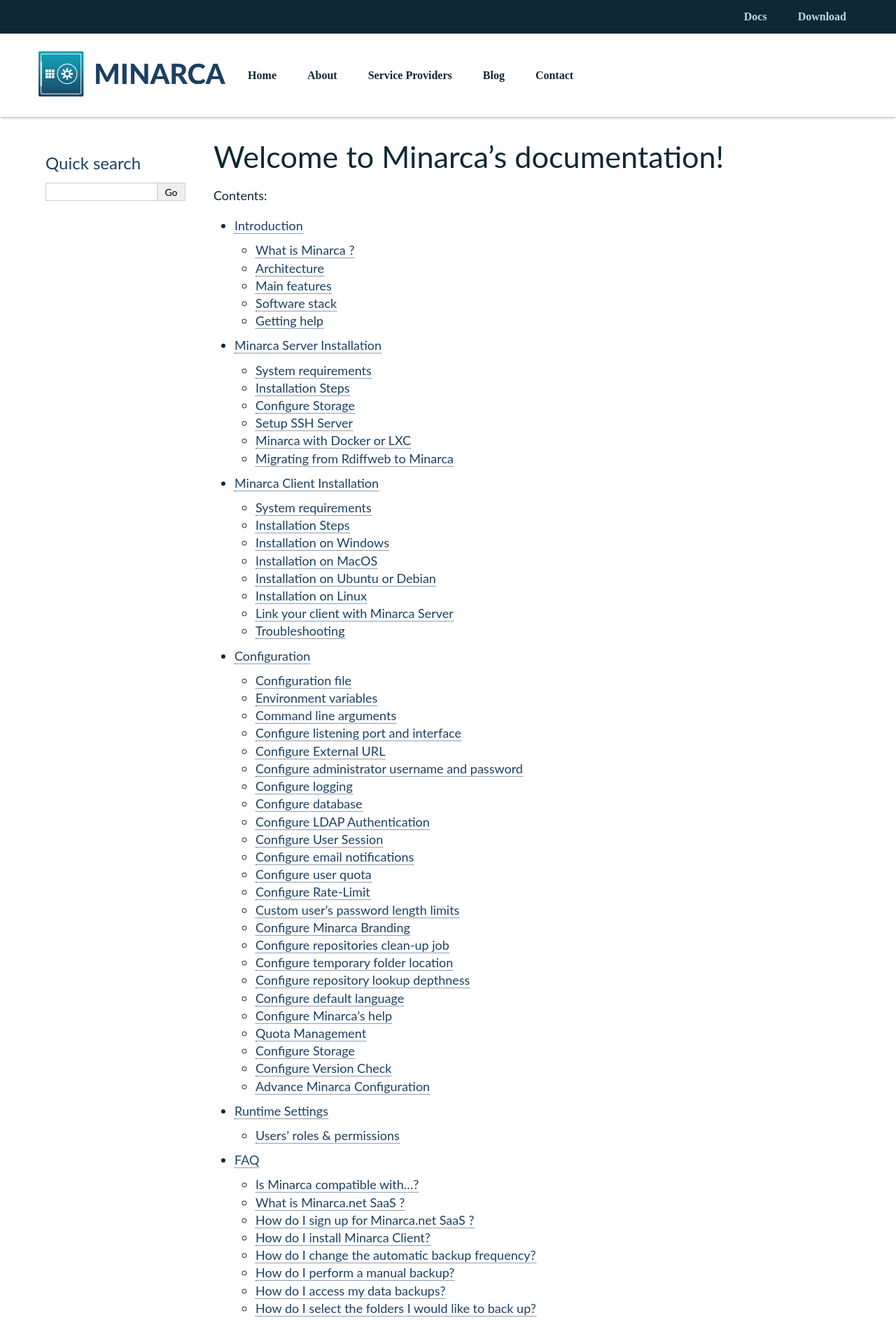
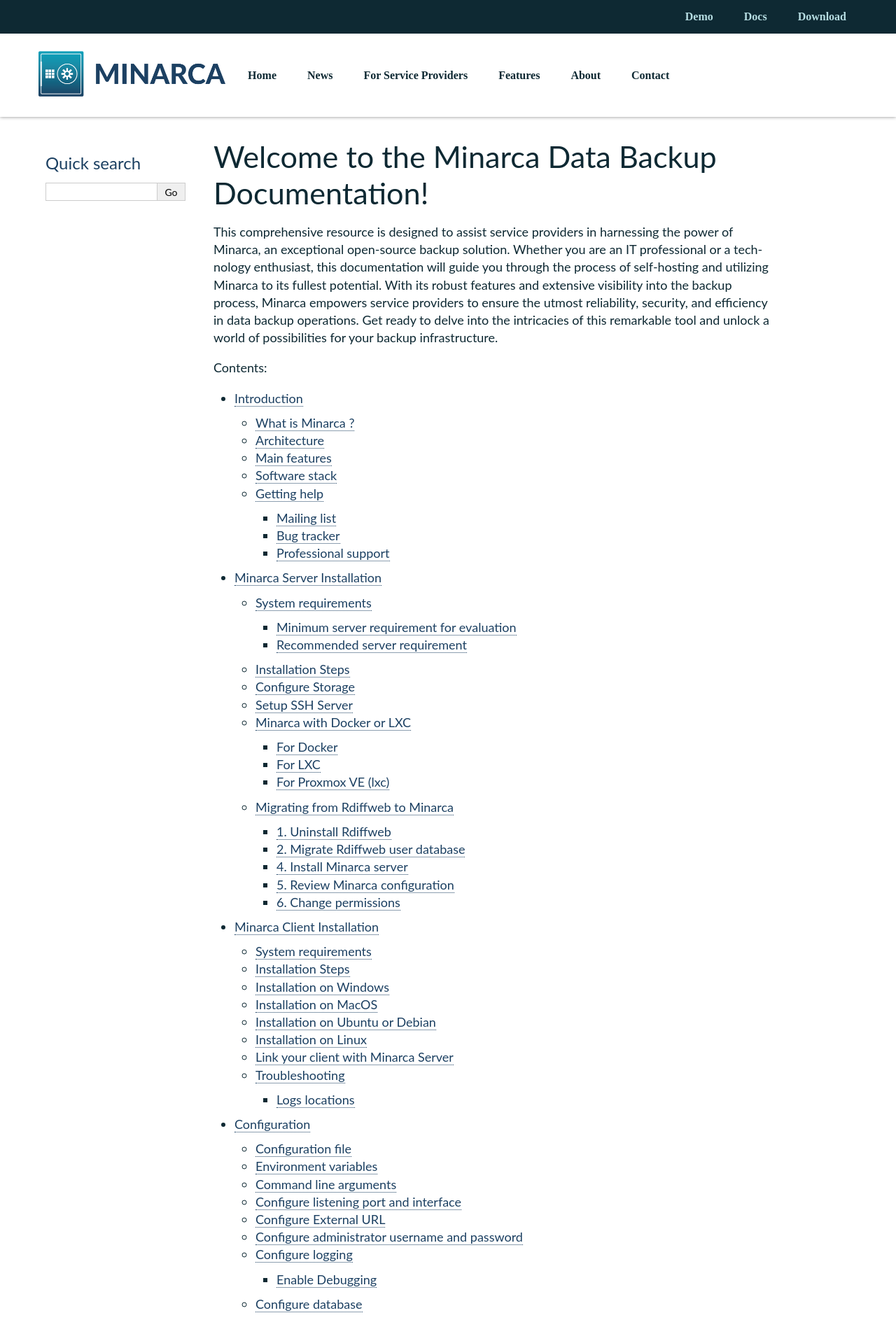
Before and after one commit to ikus060/minarca, a Sphinx documentation site: the page built from doc/index.rst, in a window 1280 px wide. Shown: the top 1886 px of the page at 70% size. Built offline with Sphinx 7.4.7, drawn with Linux system fonts in a browser that asks for light colours; some of the changed text lies outside the part shown.

Commit message:
Update documentation format

```diff
--- a/doc/_templates/layout.html
+++ b/doc/_templates/layout.html
@@ -33,15 +33,22 @@
         color: #0E2933;
         text-decoration: none;
     }
+
     @media screen and (max-width: 875px) {
         header {
             display: none;
         }
     }
+
+    div.sphinxsidebar a {
+        color: #1C4062;
+    }
 </style>
 <header style="box-shadow: 0px 0px 5px #888888">
     <div style="background-color: #0E2933;padding: 15px;text-align: right; display: flex;">
         <div style="width: 1170px; margin: auto">
+            <a href="https://minarca.org/en_CA/demo" class="secondary-nav-link">Demo</a>
+            &nbsp;
             <a href="https://www.ikus-soft.com/archive/minarca/doc/" class="secondary-nav-link">Docs</a>
             &nbsp;
             <a href="https://minarca.org/en_CA/download" class="secondary-nav-link">Download</a>
@@ -55,11 +62,13 @@
             <div>
                 <a href="https://minarca.org/" class="nav-link">Home</a>
                 &nbsp;
+                <a href="https://minarca.org/en_CA/blog" class="nav-link">News</a>
+                &nbsp;
+                <a href="https://minarca.org/en_CA/our-services" class="nav-link">For Service Providers</a>
+                &nbsp;
+                <a href="https://minarca.org/en_CA/features" class="nav-link">Features</a>
+                &nbsp;
                 <a href="https://minarca.org/en_CA/about-minarca" class="nav-link">About</a>
-                &nbsp;
-                <a href="https://minarca.org/en_CA/our-services" class="nav-link">Service Providers</a>
-                &nbsp;
-                <a href="https://minarca.org/en_CA/blog" class="nav-link">Blog</a>
                 &nbsp;
                 <a href="https://minarca.org/en_CA/contactus" class="nav-link">Contact</a>
             </div>
--- a/doc/conf.py
+++ b/doc/conf.py
@@ -20,7 +20,7 @@
 
 # -- Project information -----------------------------------------------------
 
-project = 'Minarca’s documentation'
+project = 'Minarca documentation'
 copyright = 'Copyright (C) 2023 IKUS Software. All rights reserved.'
 author = 'Patrik Dufresne'
 
@@ -70,9 +70,10 @@
     'body_text': '#0E2933',
     'extra_nav_links' : {
         'Home': 'https://minarca.org/',
+        'For Service Providers': 'https://minarca.org/en_CA/our-services',
+        'News': 'https://minarca.org/en_CA/blog',
+        'Features': 'https://minarca.org/en_CA/features',
         'About': 'https://minarca.org/en_CA/about-minarca',
-        'Our Service': 'https://minarca.org/en_CA/our-services',
-        'Blog': 'https://minarca.org/en_CA/blog',
         'Contact Us': 'https://minarca.org/en_CA/contactus',
         'Download': 'https://minarca.org/en_CA/download',
     }
--- a/doc/index.rst
+++ b/doc/index.rst
@@ -1,13 +1,15 @@
-.. Mianrca documentation master file, created by
+.. Minarca documentation master file, created by
    sphinx-quickstart on Thu Apr  8 21:24:28 2021.
    You can adapt this file completely to your liking, but it should at least
    contain the root `toctree` directive.
 
-Welcome to Minarca's documentation!
-====================================
+Welcome to the Minarca Data Backup Documentation!
+=================================================
+
+This comprehensive resource is designed to assist service providers in harnessing the power of Minarca, an exceptional open-source backup solution. Whether you are an IT professional or a technology enthusiast, this documentation will guide you through the process of self-hosting and utilizing Minarca to its fullest potential. With its robust features and extensive visibility into the backup process, Minarca empowers service providers to ensure the utmost reliability, security, and efficiency in data backup operations. Get ready to delve into the intricacies of this remarkable tool and unlock a world of possibilities for your backup infrastructure.
 
 .. toctree::
-   :maxdepth: 2
+   :maxdepth: 3
    :caption: Contents:
 
    introduction
```
